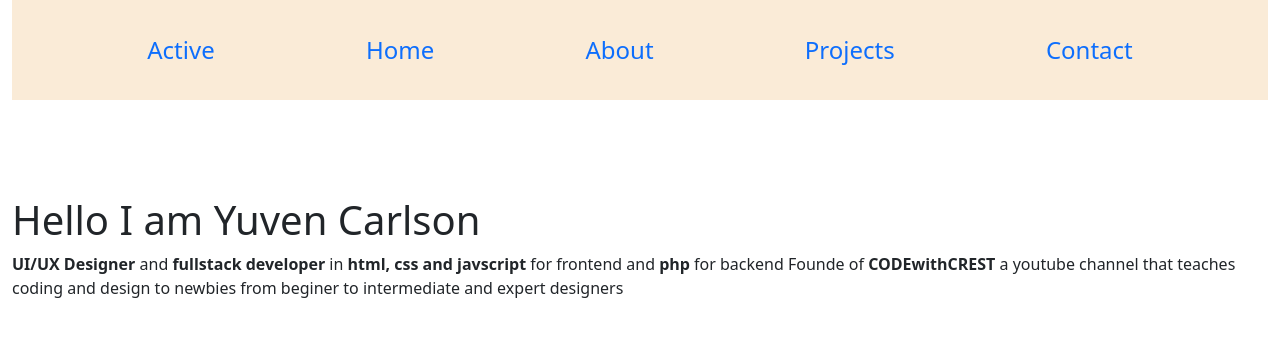
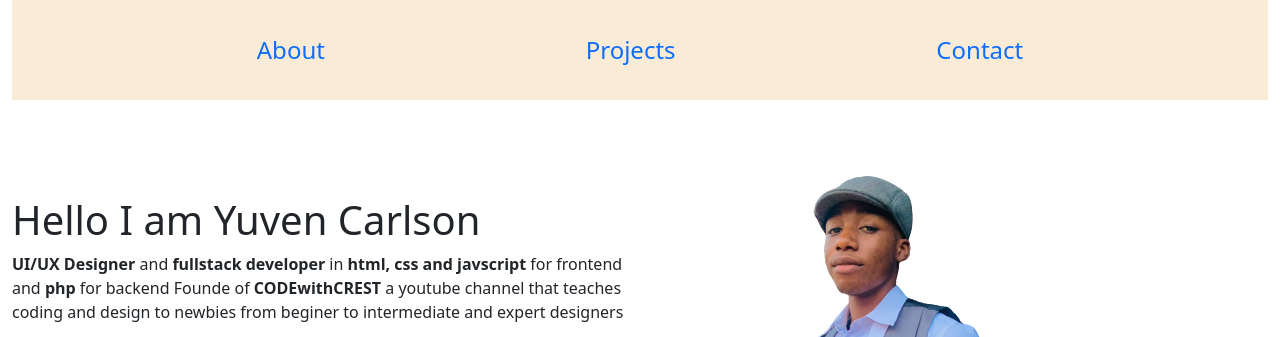
Before and after one commit to CarlTeclancing/ptsite, a plain HTML site: page index.html in a window 1280 px wide. Shown: the top 337 px of the page. Drawn offline with nearby package versions, Linux system fonts and the light colour scheme.

Commit message:
changes made

```diff
--- a/index.html
+++ b/index.html
@@ -50,13 +50,11 @@
             <!--nav bar-->
 
     <nav class="nav">
-        <a class="nav-link active" aria-current="page" href="#">Active</a>
-        <a class="nav-link" href="#">Home</a>
         <a class="nav-link" href="#">About</a>
         <a class="nav-link" href="#">Projects</a>
         <a class="nav-link" href="#">Contact</a>
       </nav>
-        <div class="row-md pt-5">
+        <div class="row pt-5">
             <div class="col pt-5 align-self-start">
                 <h1>Hello I am Yuven Carlson</h1>
                 <p> <span class="strong">UI/UX Designer </span>  and <span class="strong"> fullstack developer</span>  in <span class="strong">html, css and javscript </span> for frontend and <span class="strong">  php</span> for backend
```
